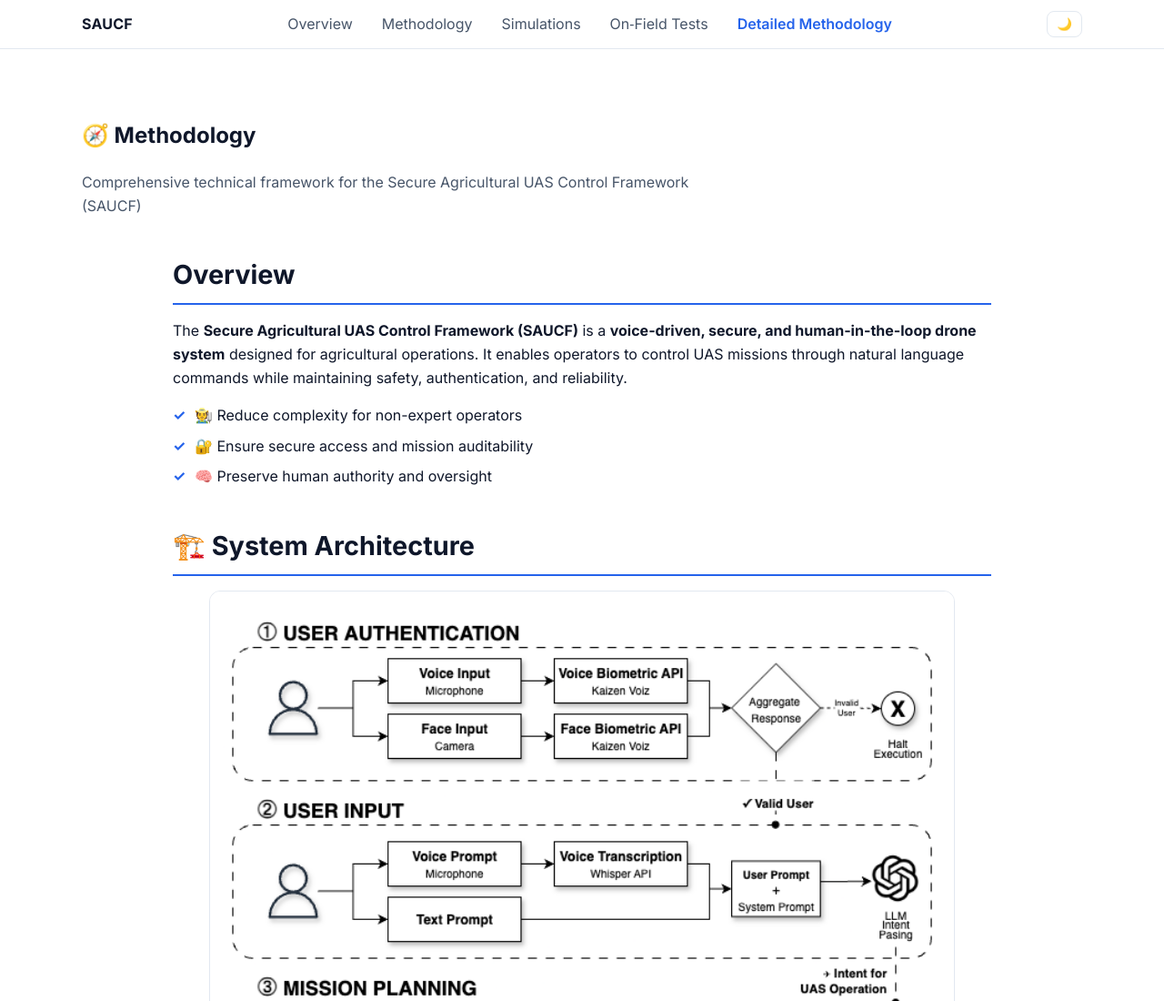
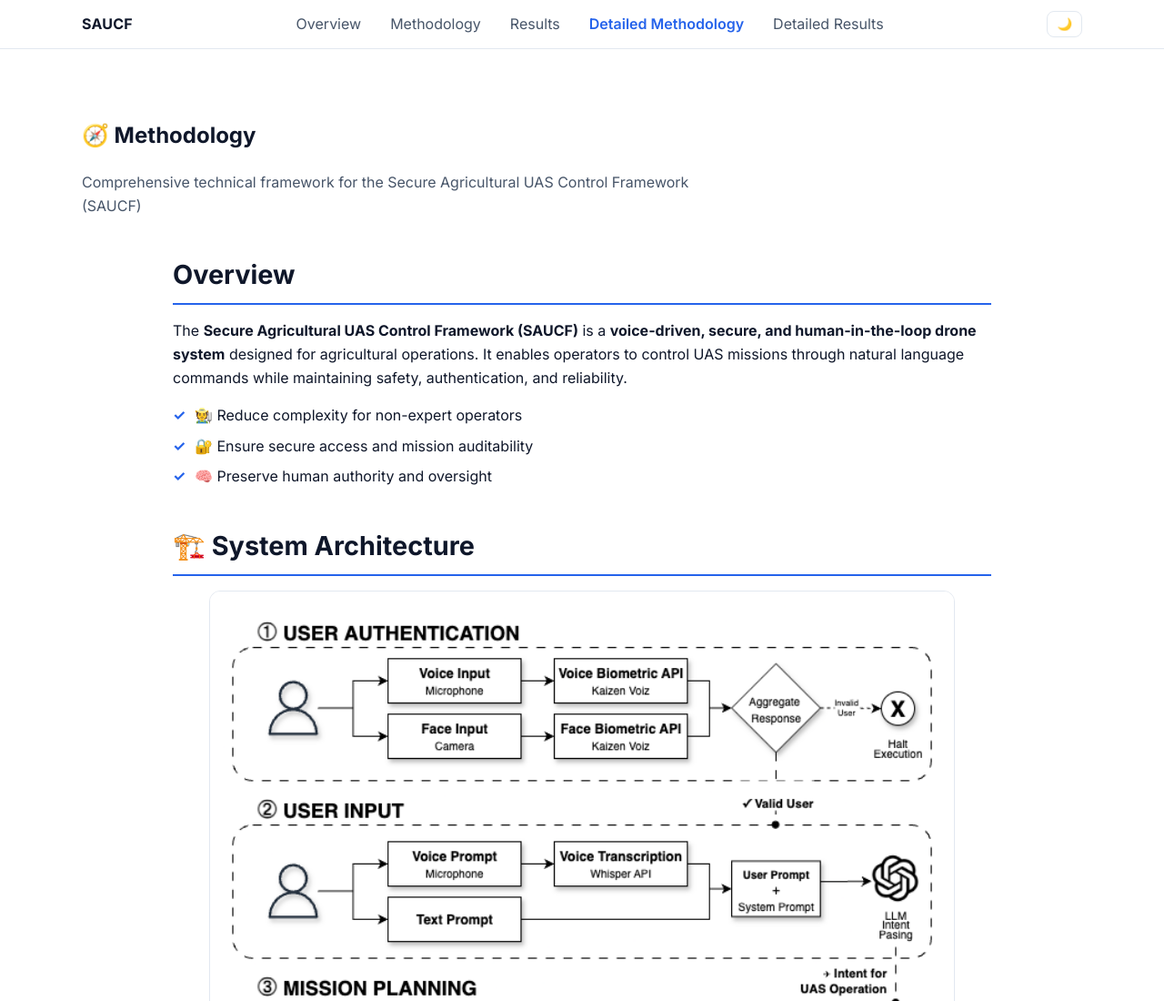
Before and after one commit to Nihar1402-iit/SAUCF-Project-Page, a plain HTML site: page methodology-detailed.html in a window 1280 px wide. Shown: the top 1100 px of the page at 91% size. Drawn offline with Linux system fonts and the light colour scheme.

Commit message:
menu changes

```diff
--- a/methodology-detailed.html
+++ b/methodology-detailed.html
@@ -22,9 +22,9 @@
           <ul id="nav-menu" class="nav-list">
             <li><a href="index.html#overview">Overview</a></li>
             <li><a href="index.html#methodology">Methodology</a></li>
-            <li><a href="index.html#simulations">Simulations</a></li>
-            <li><a href="index.html#field-tests">On‑Field Tests</a></li>
+            <li><a href="index.html#results">Results</a></li>
             <li><a href="methodology-detailed.html" class="active">Detailed Methodology</a></li>
+            <li><a href="results.html">Detailed Results</a></li>
           </ul>
         </nav>
         <button id="theme-toggle" class="theme-toggle" aria-label="Toggle dark mode">🌙</button>
```
